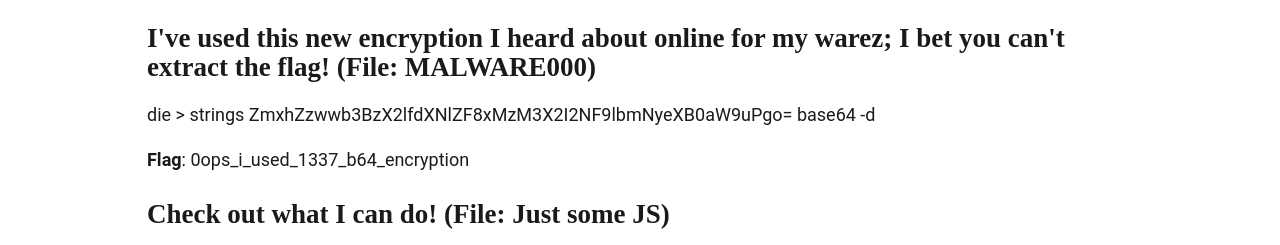
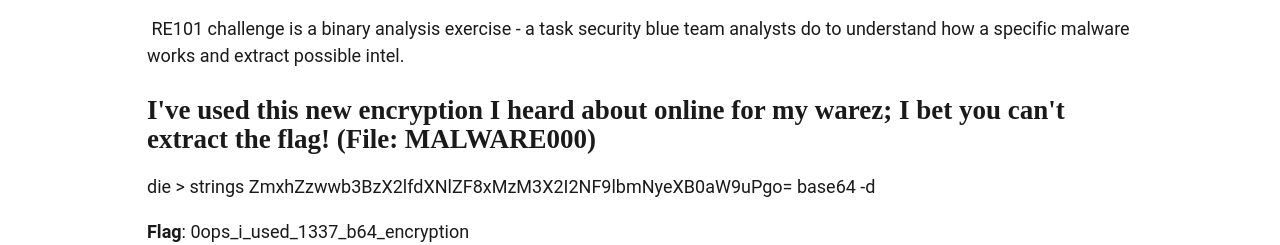
Before and after one commit to NaimulIslam9m/11ty-Blog, an Eleventy site: page src/blog/2023-08-04-re101-writeup-cyberdefenders.md in a window 1280 px wide. Shown: the part 513-758 px from the top of the page. Built offline with nearby package versions, Linux system fonts and the light colour scheme; Eleventy itself is replaced by a stand-in of ours; files that its build step writes are made by us from their sources.

Commit message:
Update Blog “2023-08-04-re101-writeup-cyberdefenders”

```diff
--- a/src/blog/2023-08-04-re101-writeup-cyberdefenders.md
+++ b/src/blog/2023-08-04-re101-writeup-cyberdefenders.md
@@ -10,6 +10,8 @@ tags:
 image: https://cyberdefenders.org/media/terraform/RE101/RE101.jpg
 imageAlt: encrypted-code
 ---
+>﻿ RE101 challenge is a binary analysis exercise - a task security blue team analysts do to understand how a specific malware works and extract possible intel.
+
 ## I've used this new encryption I heard about online for my warez; I bet you can't extract the flag! (File: MALWARE000)
 
 die > strings
```
